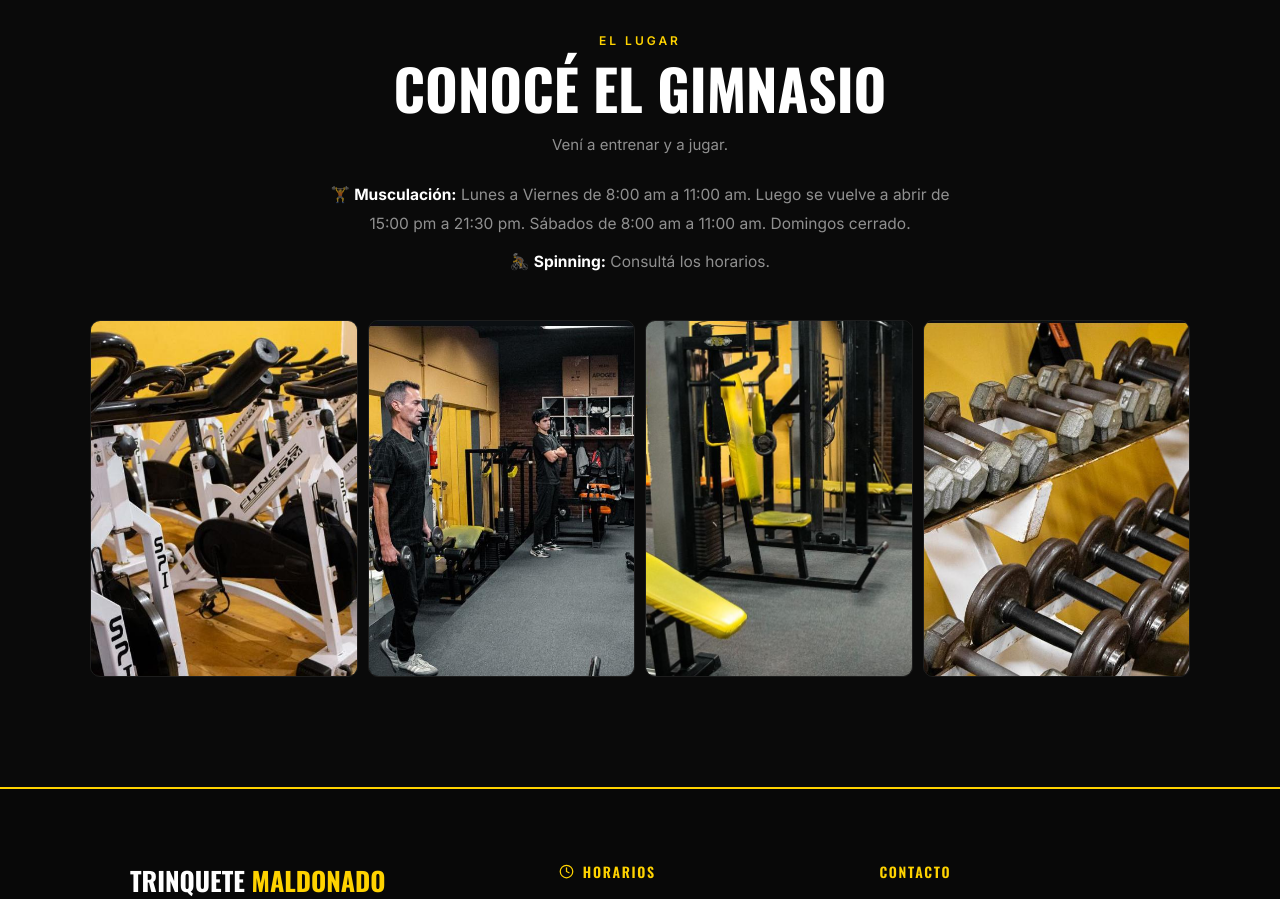
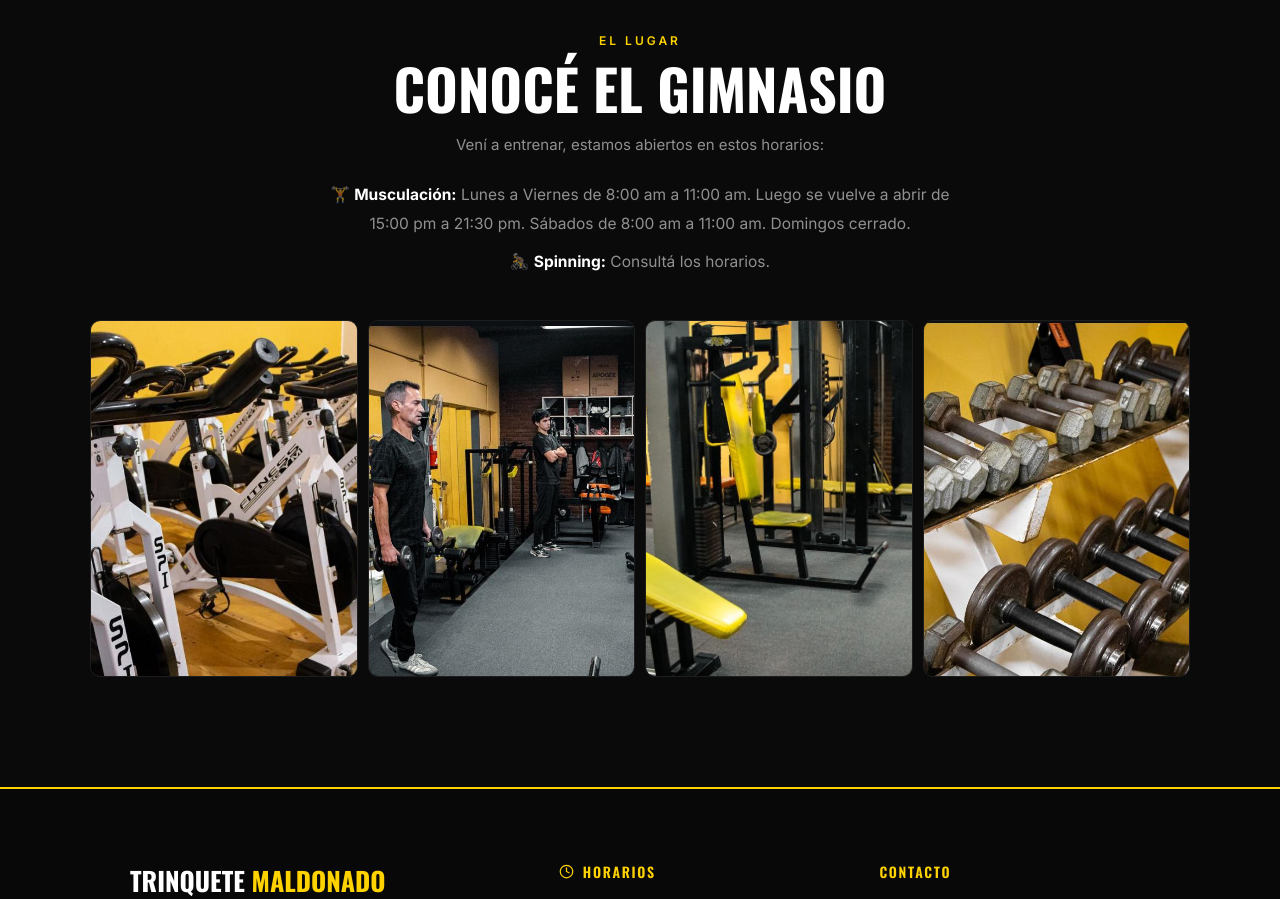
Before and after one commit to ramirogallippi-glitch/trinquetemaldonado, a Next.js app: page / in a window 1280 px wide. Shown: the part 3540-4439 px from the top of the page. Built offline with nearby package versions, Linux system fonts and the light colour scheme.

Commit message:
Cambiar subtitulo de Conoce el gimnasio

```diff
--- a/components/ui/trinquete-landing.tsx
+++ b/components/ui/trinquete-landing.tsx
@@ -383,7 +383,7 @@ function GaleriaSection() {
   return (
     <section id="galeria" style={{ padding: isMobile ? "72px 20px" : "110px 40px", background: C.negro }}>
       <div style={{ maxWidth: 1100, margin: "0 auto" }}>
-        <SectionTitle eyebrow="El lugar" title="Conocé el gimnasio" sub="Vení a entrenar y a jugar." />
+        <SectionTitle eyebrow="El lugar" title="Conocé el gimnasio" sub="Vení a entrenar, estamos abiertos en estos horarios:" />
 
         {/* Horarios en texto */}
         <div style={{ textAlign: "center", maxWidth: 640, margin: "-26px auto 44px" }}>
```
